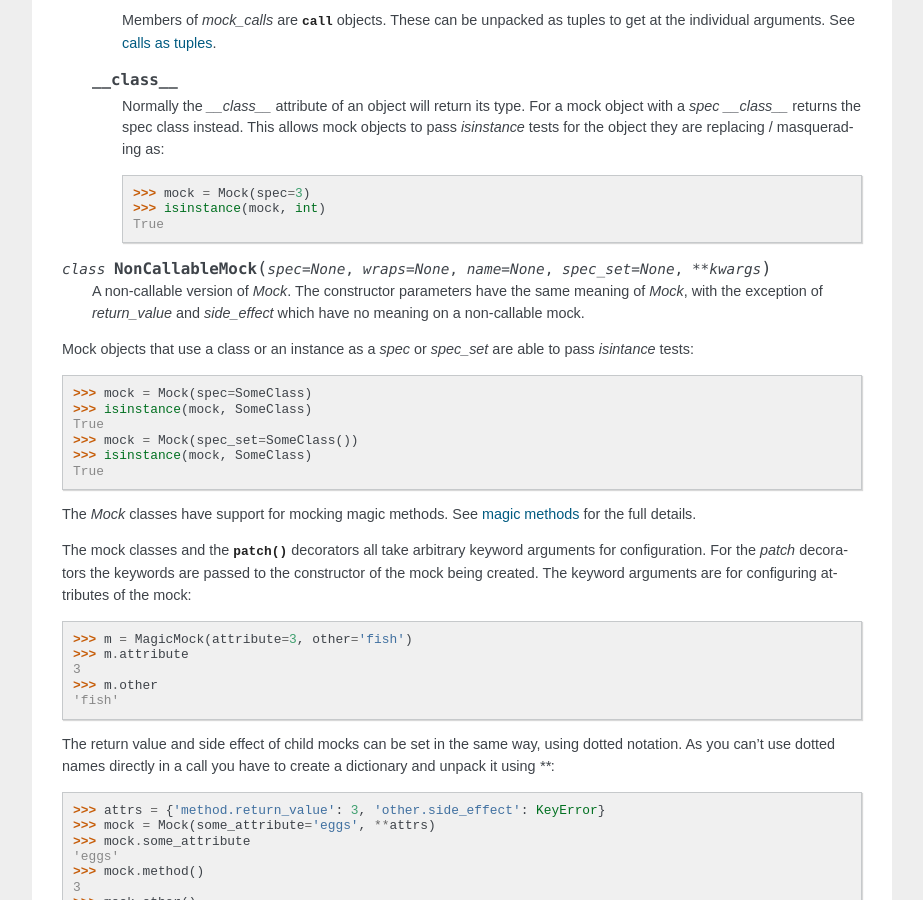
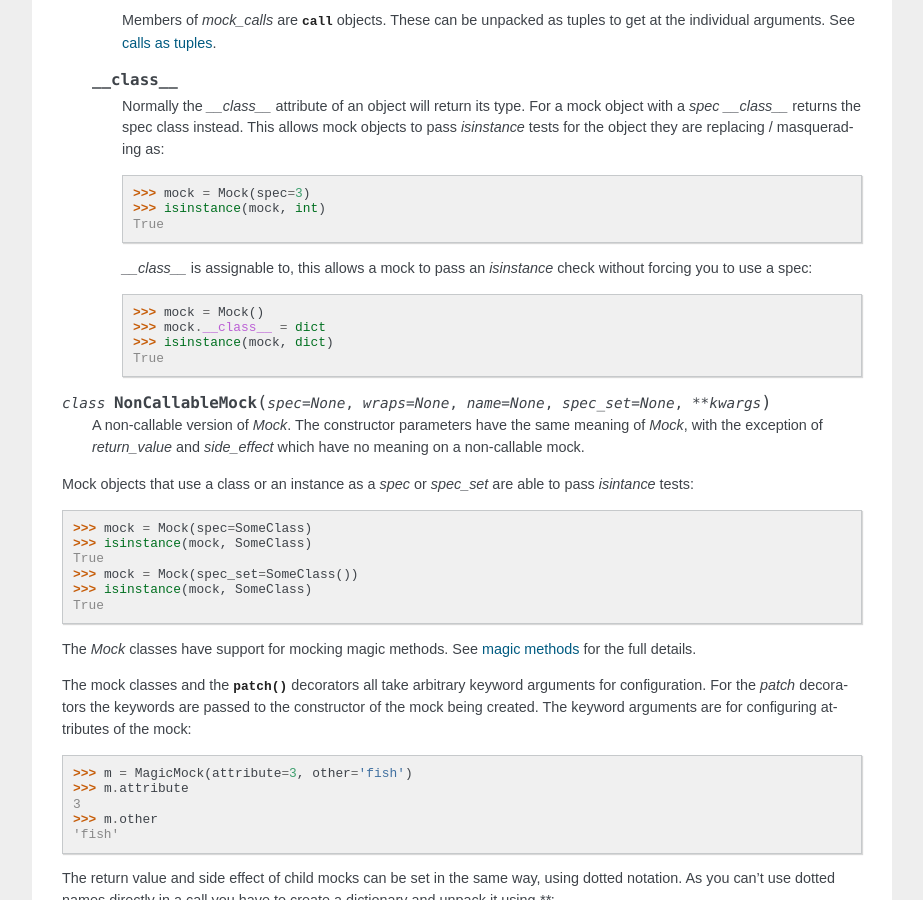
Before and after one commit to testing-cabal/mock, a Sphinx documentation site: the page built from docs/mock.txt, in a window 1280 px wide and 900 px high, scrolled down 6711 px. Shown: the whole window, without its empty margins (198-1121 px from the left). Built offline with Sphinx 7.4.7, drawn with Linux system fonts in a browser that asks for light colours.

Commit message:
More documentation updates

```diff
--- a/docs/changelog.txt
+++ b/docs/changelog.txt
@@ -16,7 +16,7 @@ The standard library version!
 * `__class__` is assignable, so a mock can pass an `isinstance` check without
   requiring a spec
 * Addition of `PropertyMock`
-* `MagicMocks` are unorderable by default (in Python 3), the comparison methods
+* `MagicMocks` are unorderable by default (in Python 3). The comparison methods
   (other than equality and inequality) return `NotImplemented`
 
 
--- a/docs/mock.txt
+++ b/docs/mock.txt
@@ -511,6 +511,15 @@ the `new_callable` argument to `patch`.
             >>> isinstance(mock, int)
             True
 
+        `__class__` is assignable to, this allows a mock to pass an
+        `isinstance` check without forcing you to use a spec:
+
+        .. doctest::
+
+            >>> mock = Mock()
+            >>> mock.__class__ = dict
+            >>> isinstance(mock, dict)
+            True
 
 .. class:: NonCallableMock(spec=None, wraps=None, name=None, spec_set=None, **kwargs)
 
```
